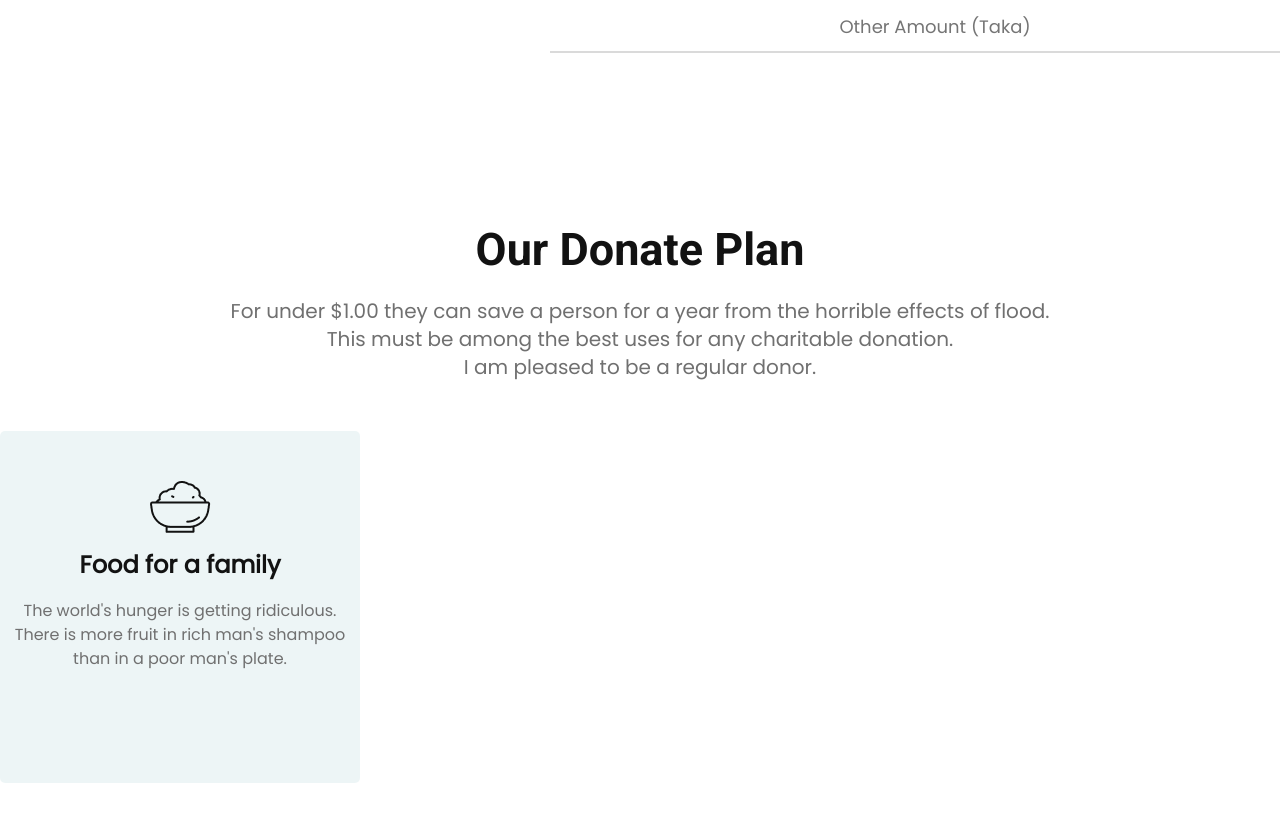
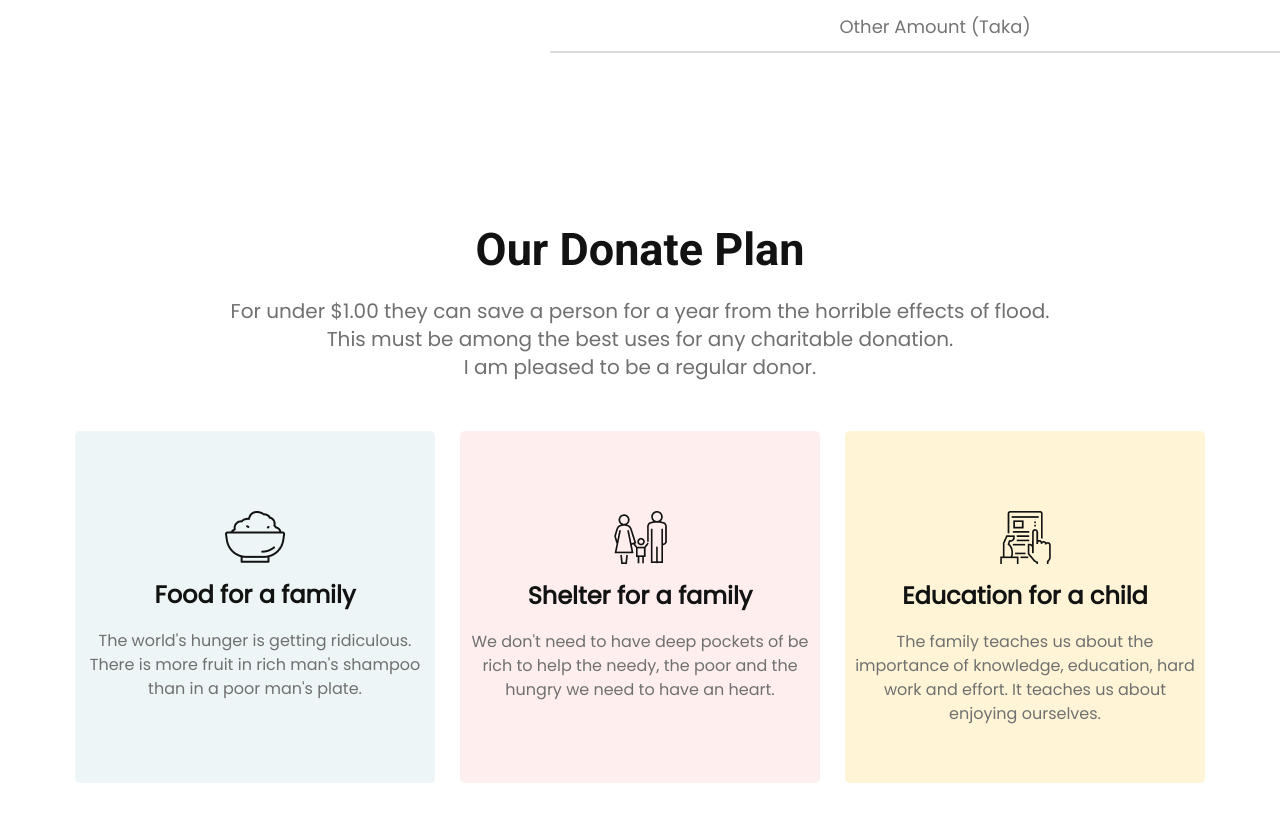
Before and after one commit to jotish80/donate-today, a plain HTML site: page index.html in a window 1280 px wide. Shown: the part 1232-2054 px from the top of the page. Before the commit the page ends 2015 px from the top, so only its background shows below. Drawn offline with Linux system fonts and the light colour scheme.

Commit message:
our donate plan part done

```diff
--- a/index.html
+++ b/index.html
@@ -14,7 +14,7 @@
     <!-- Top section start -->
     <section class="top-section">
         <h1 class="main-title"><span class="title">Let’s</span> Help Those Who Are <br> More In Need</h1>
-        <p class="main-paragraph">Helping one person might not change the whole world, <br> but it could change the world for one person</p>
+        <p class="main-paragraph">Helping one person might not change the whole world, <br> but it could change the world for one person.</p>
         <button class="main-button">Donate Now</button>
     </section>
     <!-- Top section end -->
@@ -23,7 +23,7 @@
             <div>
                 <h2 class="donate-text">Donate Today</h2>
                 <p class="donate-paragraph">Making a donation is the ultimate sign of solidarity. <br> Actions speak louder than
-                    words </p>
+                    words. </p>
             </div>
             <div class="donation-rate">
                 <div class="rate">
@@ -53,13 +53,34 @@
                 <h2 class="donate-text">Our Donate Plan</h2>
                 <p class="donate-paragraph">For under $1.00 they can save a person for a year from the horrible effects of flood. <br> This must be among the best uses for any charitable donation. <br> I am pleased to be a regular donor.</p>
             </div>
-            <div class="plan-container">
-                <div>
-                    <img src="icons/food.png" alt="">
+            <div class="all-plan">
+                <div class="plan-container1">
+                    <div>
+                        <img src="icons/food.png" alt="">
+                    </div>
+                    <div class="plan-text">
+                        <h3 class="plan-heading">Food for a family</h3>
+                        <p class="plan-paragraph">The world's hunger is getting ridiculous. There is more fruit in rich man's shampoo
+                            than in a poor man's plate.</p>
+                    </div>
                 </div>
-                <div class="plan-text">
-                    <h3 class="plan-heading">Food for a family</h3>
-                    <p class="plan-paragraph">The world's hunger is getting ridiculous. There is more fruit in rich man's shampoo than in a poor man's plate.</p>
+                <div class="plan-container2">
+                    <div>
+                        <img src="icons/shelter.png" alt="">
+                    </div>
+                    <div class="plan-text">
+                        <h3 class="plan-heading">Shelter for a family</h3>
+                        <p class="plan-paragraph">We don't need to have deep pockets of be rich to help the needy, the poor and the hungry we need to have an heart.</p>
+                    </div>
+                </div>
+                <div class="plan-container3">
+                    <div>
+                        <img src="icons/family.png" alt="">
+                    </div>
+                    <div class="plan-text">
+                        <h3 class="plan-heading">Education for a child</h3>
+                        <p class="plan-paragraph">The family teaches us about the importance of knowledge, education, hard work and effort. It teaches us about enjoying ourselves.</p>
+                    </div>
                 </div>
             </div>
     </section>
--- a/style.css
+++ b/style.css
@@ -129,19 +129,49 @@
   line-height: 28px;
 }
 
- .plan-container{
+.donate-plan{
+    margin-top: 130px;
+    margin-bottom: 150px;
+}
+
+.all-plan{
+    display: flex;
+    justify-content: center;
+    align-items: center;
+    gap: 25px;
+
+}
+
+ .plan-container1{
     width: 360px;
     height: 352px;
-    left: 157px;
-    top: 1595.5px;
+    padding-top: 80px;
     background: rgba(79, 157, 166, 0.1);
     border-radius: 5px;
     text-align: center;
 
  }
- .plan-container img{
-    margin-top: 50px;
+ .plan-container2{
+    width: 360px;
+    height: 352px;
+    padding-top: 80px;
+    background: rgba(255, 89, 89, 0.1);
+    border-radius: 5px;
+    text-align: center;
+
  }
+ .plan-container3{
+    width: 360px;
+    height: 352px;
+    padding-top: 80px;
+    background: #FFF4D6;
+    border-radius: 5px;
+    text-align: center;
+
+ }
+ /* .plan-container img{
+    padding-top: 150px;
+ } */
 
  .plan-text{
     text-align: center;
```
Also changed, not shown: icons/family.png (renamed from icons/Frame-1.png).
